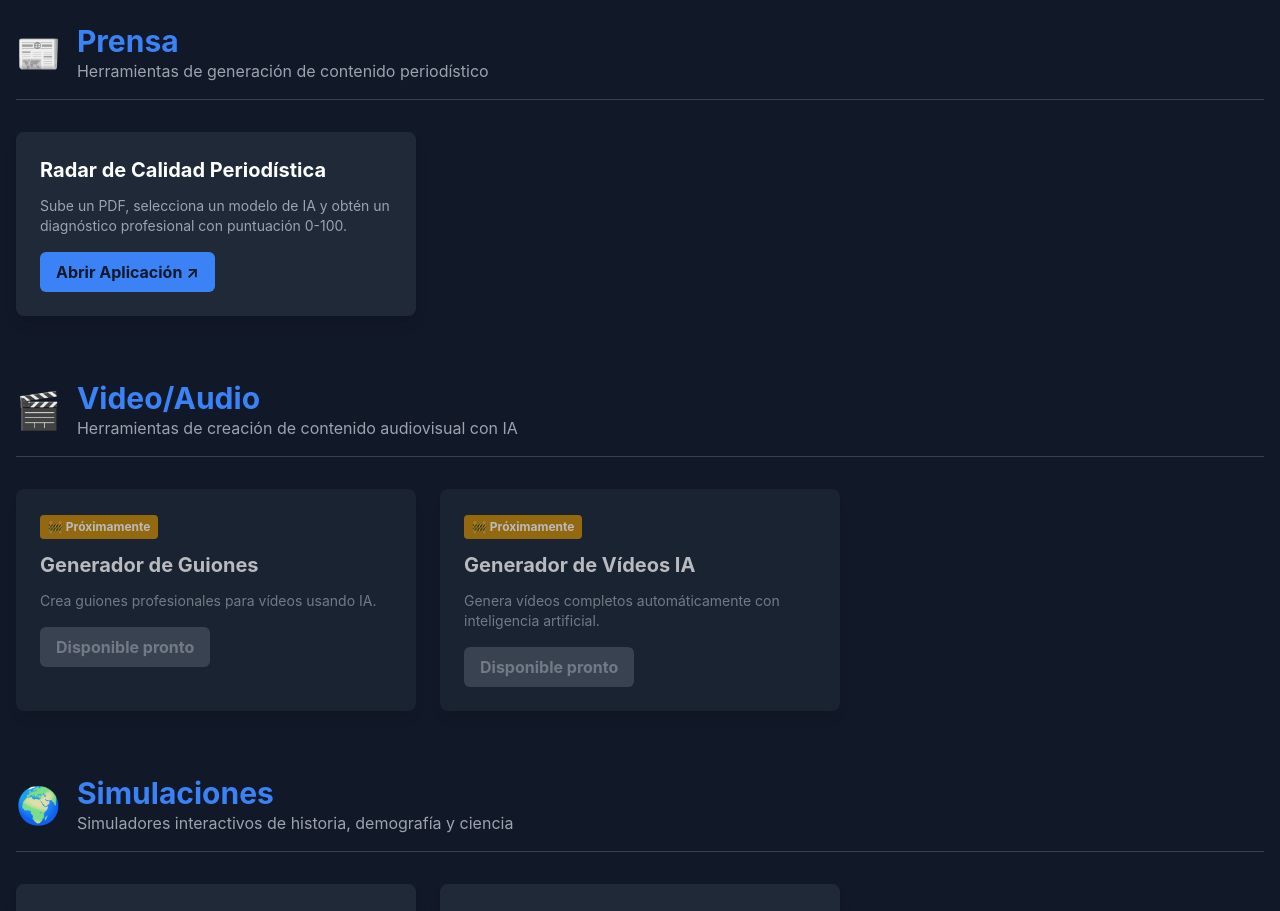
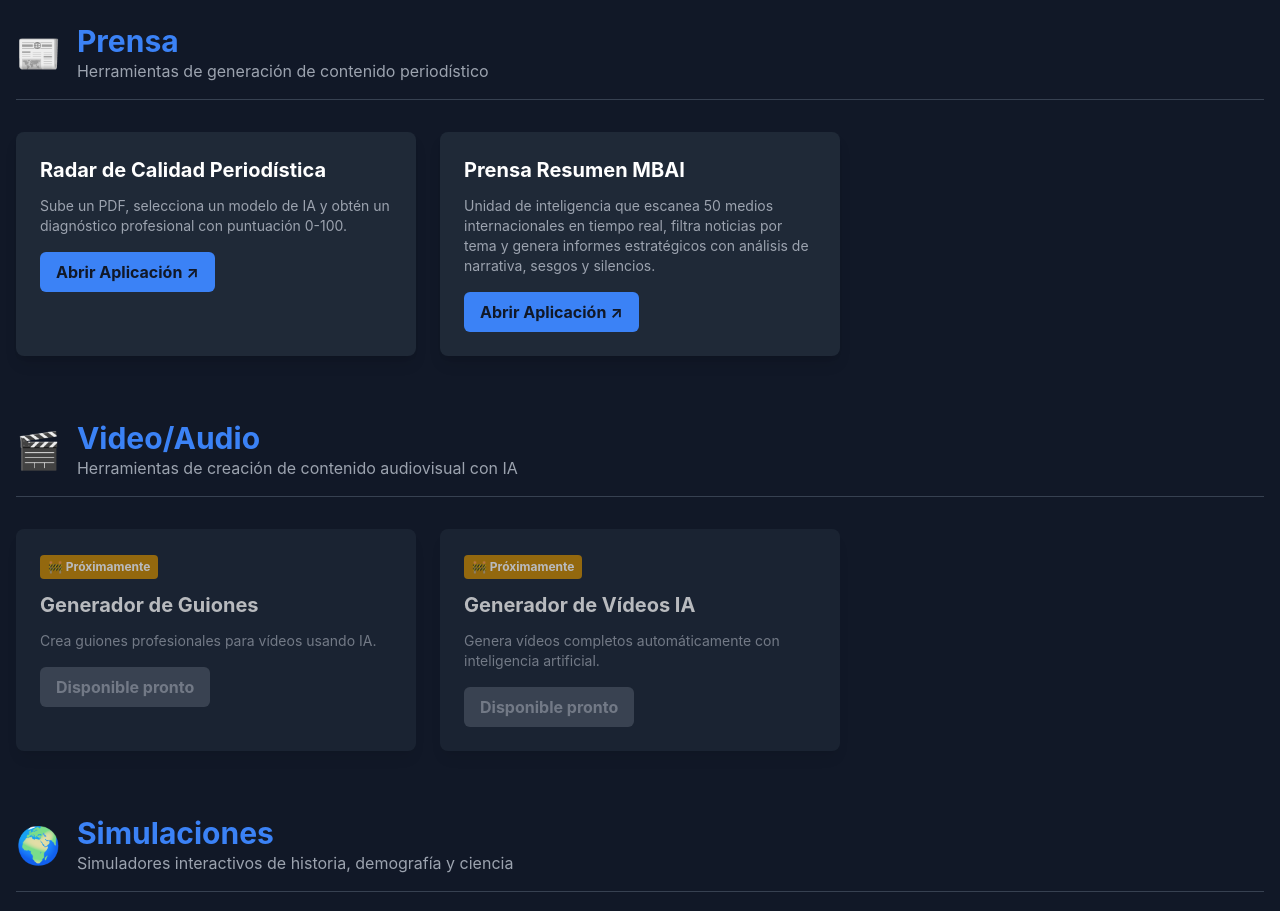
Before and after one commit to lbt00001-beep/mbainative-website, a Next.js app in the folder app/: page /aplicaciones in a window 1280 px wide. Shown: the part 1320-2231 px from the top of the page. Built offline with nearby package versions, Linux system fonts and the light colour scheme.

Commit message:
Añadir Prensa Resumen MBAI a Aplicaciones > Prensa

```diff
--- a/app/app/aplicaciones/page.tsx
+++ b/app/app/aplicaciones/page.tsx
@@ -71,6 +71,13 @@ const categorias = [
         nombre: "Radar de Calidad Periodística",
         descripcion: "Sube un PDF, selecciona un modelo de IA y obtén un diagnóstico profesional con puntuación 0-100.",
         url: "https://radar-prensa.onrender.com/",
+        tipo: "externo",
+        estado: "disponible"
+      },
+      {
+        nombre: "Prensa Resumen MBAI",
+        descripcion: "Unidad de inteligencia que escanea 50 medios internacionales en tiempo real, filtra noticias por tema y genera informes estratégicos con análisis de narrativa, sesgos y silencios.",
+        url: "https://prensa-resumen-mbai-2266.web.app/",
         tipo: "externo",
         estado: "disponible"
       }
```
